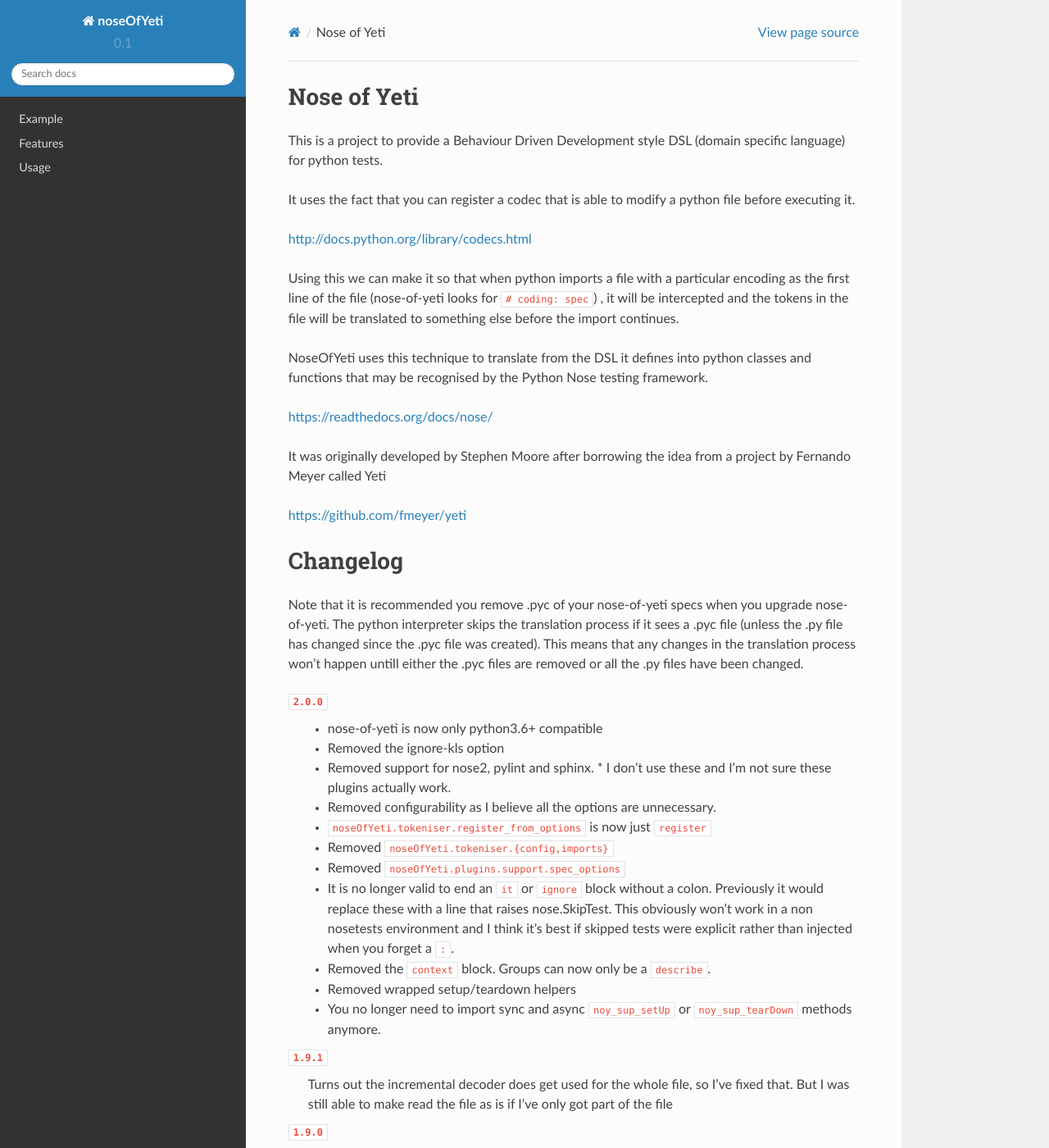
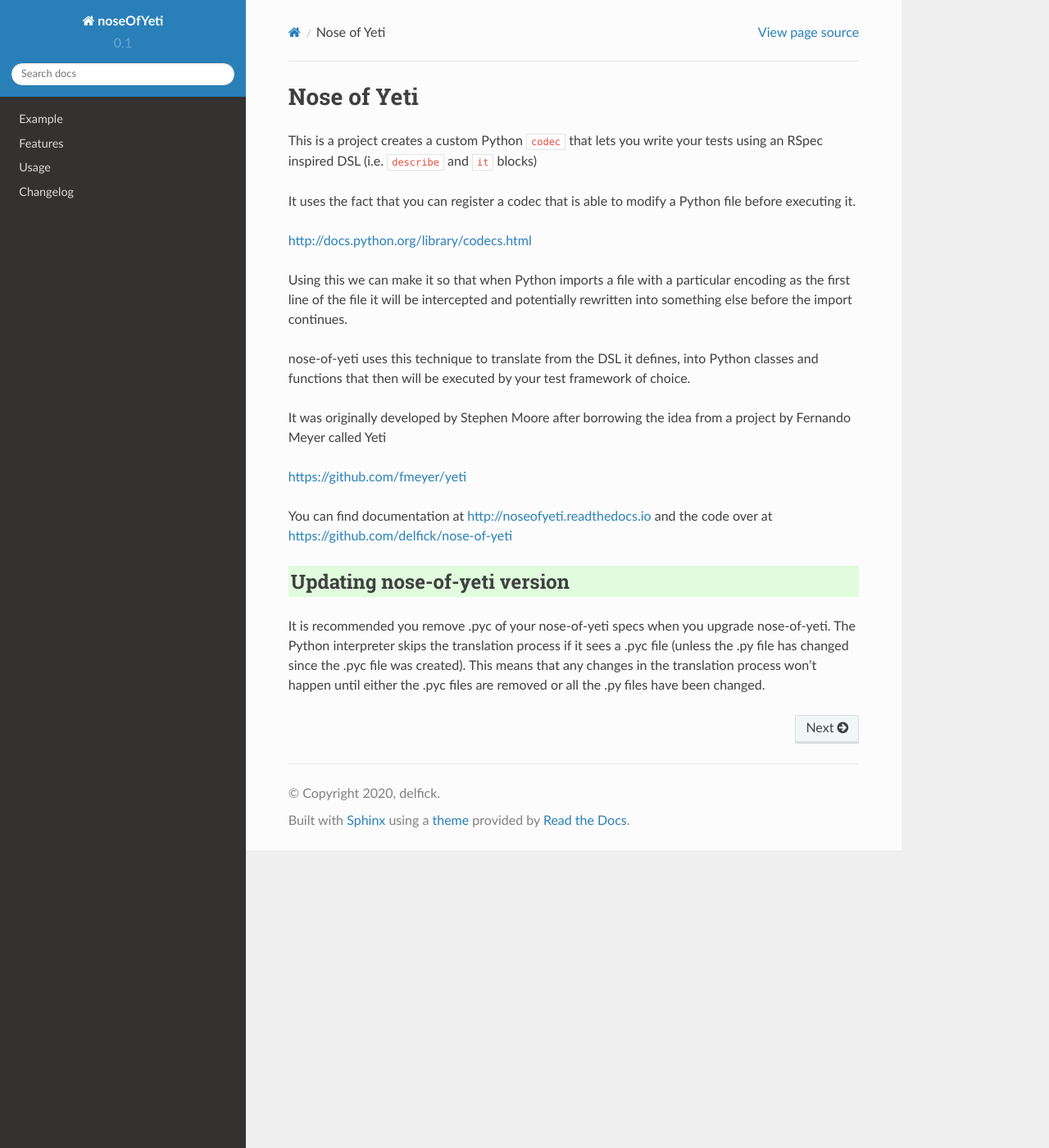
Before and after one commit to delfick/nose-of-yeti, a Sphinx documentation site: the page built from docs/index.rst, in a window 1280 px wide and 1400 px high. Shown: the whole window at 82% size. Built offline with Sphinx 7.4.7 and the Read the Docs theme 2.0.0, drawn with Linux system fonts in a browser that asks for light colours; some of the changed text lies outside the part shown.

Commit message:
Tidying up the README.rst and moving changelog into docs

```diff
--- a/README.rst
+++ b/README.rst
@@ -1,161 +1,35 @@
 Nose of Yeti
 ============
 
-This is a project to provide a Behaviour Driven Development style DSL
-(domain specific language) for python tests.
+This is a project creates a custom Python ``codec`` that lets you write your
+tests using an RSpec inspired DSL (i.e. ``describe`` and ``it`` blocks)
 
-It uses the fact that you can register a codec that is able to modify a python
+It uses the fact that you can register a codec that is able to modify a Python
 file before executing it.
 
 http://docs.python.org/library/codecs.html
 
-Using this we can make it so that when python imports a file with a particular
-encoding as the first line of the file (nose-of-yeti looks for ``# coding: spec``)
-, it will be intercepted and the tokens in the file will be translated to
-something else before the import continues.
+Using this we can make it so that when Python imports a file with a particular
+encoding as the first line of the file it will be intercepted and potentially
+rewritten into something else before the import continues.
 
-NoseOfYeti uses this technique to translate from the DSL it defines into python
-classes and functions that may be recognised by the Python Nose testing
-framework.
-
-https://readthedocs.org/docs/nose/
+nose-of-yeti uses this technique to translate from the DSL it defines, into
+Python classes and functions that then will be executed by your test framework
+of choice.
 
 It was originally developed by Stephen Moore after borrowing the idea from a
 project by Fernando Meyer called Yeti
 
 https://github.com/fmeyer/yeti
 
-Changelog
-=========
+You can find documentation at http://noseofyeti.readthedocs.io and the code
+over at https://github.com/delfick/nose-of-yeti
 
-Note that it is recommended you remove .pyc of your nose-of-yeti specs when you
-upgrade nose-of-yeti. The python interpreter skips the translation process if it
+Updating nose-of-yeti version
+-----------------------------
+
+It is recommended you remove .pyc of your nose-of-yeti specs when you
+upgrade nose-of-yeti. The Python interpreter skips the translation process if it
 sees a .pyc file (unless the .py file has changed since the .pyc file was
 created). This means that any changes in the translation process won't happen
-untill either the .pyc files are removed or all the .py files have been changed.
-
-``2.0.0``
-    * nose-of-yeti is now only python3.6+ compatible
-    * Removed the ignore-kls option
-    * Removed support for nose2, pylint and sphinx.
-      * I don't use these and I'm not sure these plugins actually work.
-    * Removed configurability as I believe all the options are unnecessary.
-    * ``noseOfYeti.tokeniser.register_from_options`` is now just ``register``
-    * Removed ``noseOfYeti.tokeniser.{config,imports}``
-    * Removed ``noseOfYeti.plugins.support.spec_options``
-    * It is no longer valid to end an ``it`` or ``ignore`` block without a colon.
-      Previously it would replace these with a line that raises nose.SkipTest.
-      This obviously won't work in a non nosetests environment and I think it's
-      best if skipped tests were explicit rather than injected when you forget
-      a ``:``.
-    * Removed the ``context`` block. Groups can now only be a ``describe``.
-    * Removed wrapped setup/teardown helpers
-    * You no longer need to import sync and async ``noy_sup_setUp`` or
-      ``noy_sup_tearDown`` methods anymore.
-
-``1.9.1``
-    Turns out the incremental decoder does get used for the whole file, so I've
-    fixed that. But I was still able to make read the file as is if I've only
-    got part of the file
-
-``1.9.0``
-    Made the incremental decoder just utf8 so that pdb inside a spec file is able
-    to show lines from the test. This works because the import time translation
-    doesn't use the incremental decoder. And this is necessary because the
-    incremental decoder would often get confused by the indentation and return
-    nothing
-
-    Also, nose-of-yeti will now detect bracket mismatches and tell you where
-    you've made a mistake. I.e. if you close the wrong type of bracket, or have
-    a mismatched bracket, or have a hanging open bracket, it will tell you line
-    and column numbers of where this is happening
-
-``1.8.3``
-    Make pytest support __only_run_tests_in_children__ property on describes
-
-    You can now translate a string by doing::
-
-        from noseOfYeti.tokeniser.spec_codec import codec_from_options
-        spec_codec = codec_from_options()
-        translated = spec_codec.translate(src_str_or_bytes)
-
-``1.8.2``
-    Made pytest support play nicer when running against a unittest suite
-
-``1.8.1``
-    Added support for pytest.
-
-    The support means the spec codec is registered for you and nested describes
-    will not run inherited tests.
-
-``1.8``
-    Changed the license to MIT from GPL
-
-``1.7``
-    NoseOfYeti now understands and respects the async keyword.
-
-    Only really useful if you use something like https://asynctest.readthedocs.io/en/latest/
-
-``1.6``
-    Nose2 support!
-
-``1.5.2``
-    Python3 Compatibility with the plugins
-
-``1.5.1``
-    Fixed a problem with repeating tests in sub-describes
-
-``1.5.0``
-    Added python3 support (based off the work by cwacek)
-
-    Use tox to run tests in python2 and python3 now
-
-    Updated pylint plugin - Unfortunately seems to cause a lot of "Final newline missing" however....
-
-``1.4.9``
-    Added __only_run_tests_in_children__ functionality
-
-``1.4.8``
-    Fixed ignore tests so they don't inject a nose.SkipTest
-
-    Removed all reference to should_dsl (Except for the tests, I'll change those another day)
-
-``1.4.7``
-    No injected imports by default
-
-    And changed --noy-without-should-dsl and --noy-without-default-imports to --noy-with-should-dsl and --noy-with-default-imports
-
-``1.4.6``
-    Can now set common settings in a config json file.
-
-``1.4.4`` and ``1.4.5``
-    Minor fixes
-
-``1.4.3``
-    Added wrapped-setup option to allow decorating before_each and after_each functions instead of inserting a super call into them.
-
-``pre 1.4.3``
-    No Changelog was maintained.
-
-Docs
-====
-
-Docs can now be found using the wonderful readthedocs.org
-http://readthedocs.org/docs/noseofyeti/en/latest/
-
-Tests
-=====
-
-Always use a virtualenv!::
-
-    # http://virtualenvwrapper.readthedocs.org/en/latest/
-    $ mkvirtualenv noseOfYeti
-
-    $ cd /root/of/noseOfYeti
-    $ pip install -e .
-    $ pip install "noseOfYeti[tests]"
-    $ ./test.sh
-
-Or just run tox::
-
-    $ tox
+until either the .pyc files are removed or all the .py files have been changed.
--- a/docs/index.rst
+++ b/docs/index.rst
@@ -4,6 +4,7 @@
    api/examples
    api/features
    api/usage
+   api/changelog
 
 .. _noseOfYeti:
 
```
Also changed, not shown: docs/api/changelog.rst (added, +118 -0 lines).
